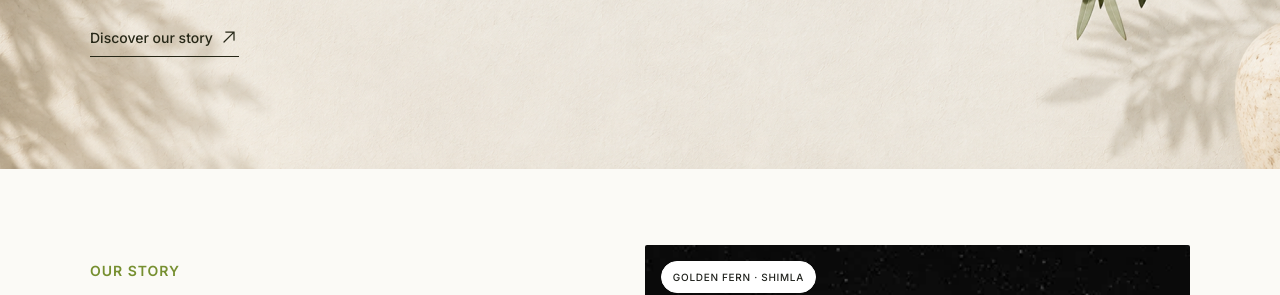
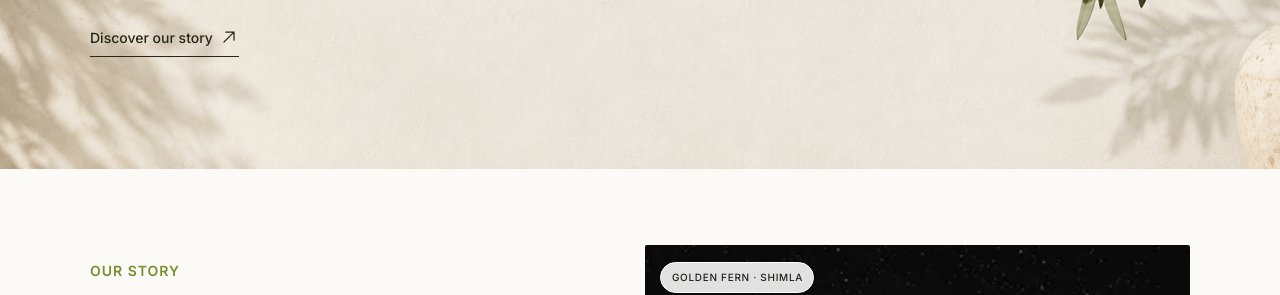
Before and after one commit to aniketdogra04/Eco-Hospitality, a plain HTML site: page code/about.html in a window 1280 px wide. Shown: the part 426-721 px from the top of the page. Drawn offline with Linux system fonts and the light colour scheme.

Commit message:
Match About story image tag to Figma specifications

```diff
--- a/code/about/about.css
+++ b/code/about/about.css
@@ -9,7 +9,7 @@
 .story-copy > p { margin-top: 24px; color: var(--body-color); }
 .story-copy .story-lead { font: italic 500 24px/1.25 var(--serif); color: var(--ink); letter-spacing: -.2px; }
 .story-photo { position: relative; min-height: 600px; border-radius: 2px; overflow: hidden; }
-.story-photo .badge { position: absolute; top: 16px; left: 16px; padding: 7px 11px; font-size: 10px; letter-spacing: .7px; background: white; }
+.story-photo .badge { position: absolute; top: 16.375px; left: 15.640625px; display: inline-flex; align-items: center; justify-content: center; width: 154px; height: 31px; white-space: nowrap; padding: 7px 11px; border: 1px solid white; font-size: 10px; line-height: 15px; letter-spacing: .7px; background: rgb(255 255 255 / .88); backdrop-filter: none; }
 .stats { display: grid; grid-template-columns: repeat(3,minmax(0,1fr)); margin-top: 32px; border-top: 1px solid var(--line); padding-top: 28px; }
 .stats div { display: flex; flex-direction: column-reverse; justify-content: flex-end; gap: 7px; }
 .stats dd { font: italic 500 29px/26.1px var(--serif); }
```
